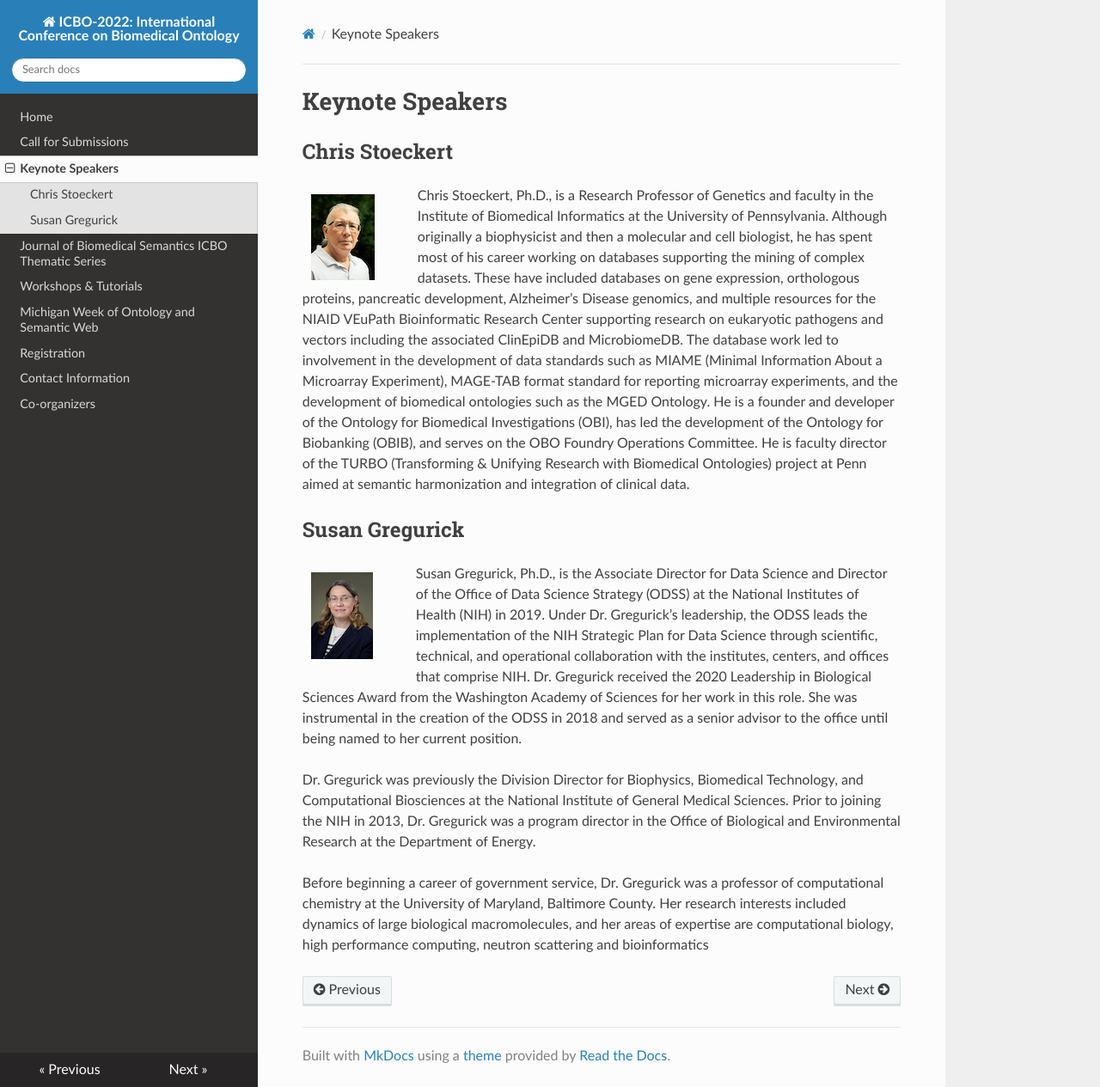
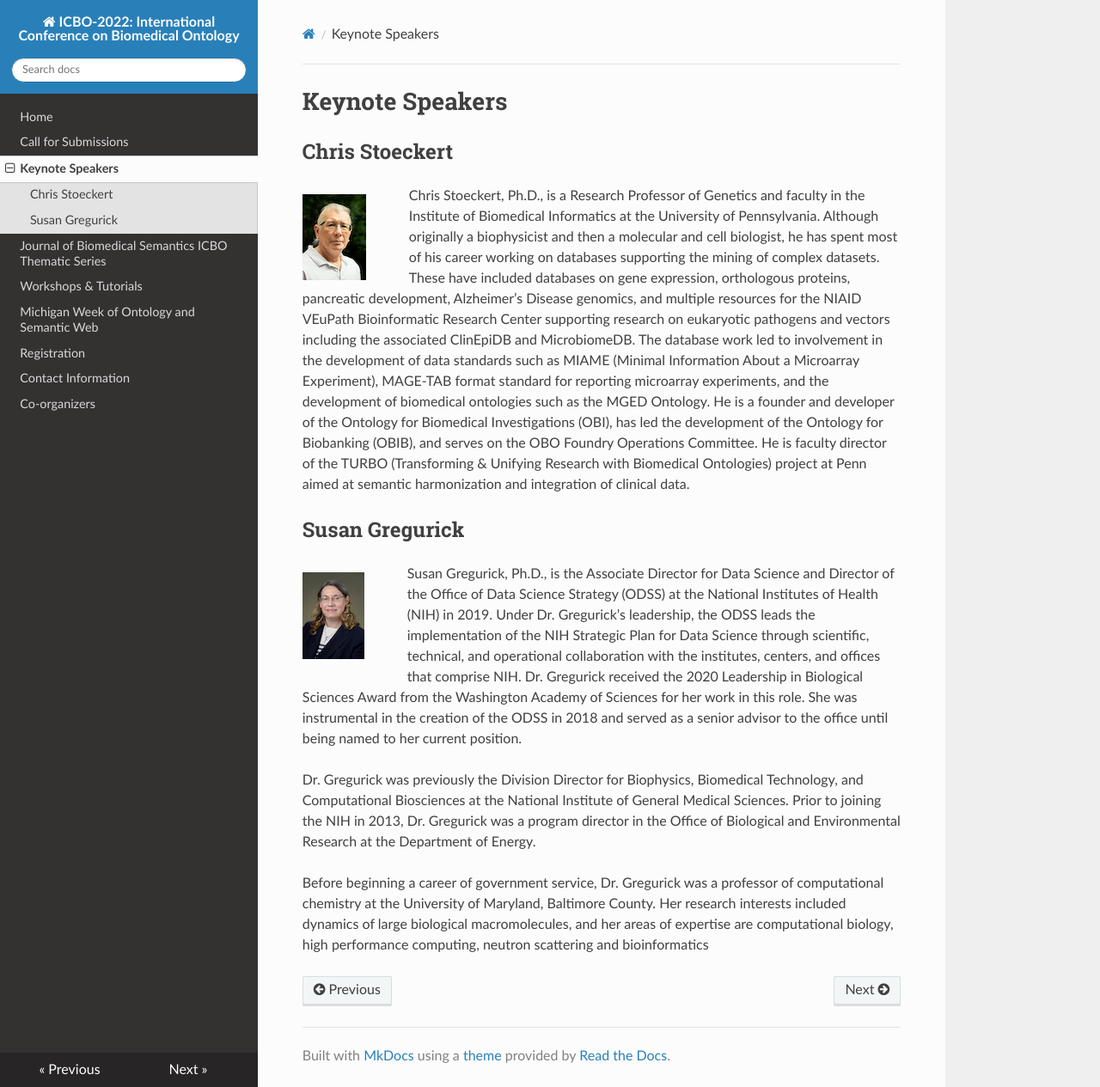
Before and after one commit to johnbeve/BFO-Organization, an MkDocs documentation site: the page built from docs/keynote-speakers.md, in a window 1280 px wide and 1265 px high. Shown: the whole window at 86% size. Built offline with MkDocs 1.6.1, drawn with Linux system fonts in a browser that asks for light colours; nearby versions of some CDN libraries.

Commit message:
Update keynote-speakers.md

```diff
--- a/docs/keynote-speakers.md
+++ b/docs/keynote-speakers.md
@@ -4,7 +4,7 @@
 <!--
 Due to the way that read the docs processes images, you have to go up one level to access the images directory (e.g., src='../images/<file name>').
 -->
-<img src='../images/chris-stoeckert.png' align='left' style='margin:10px 50px 10px 10px' />
+<img src='../images/chris-stoeckert.png' align='left' style='margin:10px 50px 10px 0px' />
 
 
 Chris Stoeckert, Ph.D., is a Research Professor of Genetics and faculty in the Institute of Biomedical Informatics at the University of Pennsylvania. Although originally a biophysicist and then a molecular and cell biologist, he has spent most of his career working on databases supporting the mining of complex datasets. These have included databases on gene expression, orthologous proteins, pancreatic development, Alzheimer’s Disease genomics, and multiple resources for the NIAID VEuPath Bioinformatic Research Center supporting research on eukaryotic pathogens and vectors including the associated ClinEpiDB and MicrobiomeDB. The database work led to involvement in the development of data standards such as MIAME (Minimal Information About a Microarray Experiment), MAGE-TAB format standard for reporting microarray experiments, and the development of biomedical ontologies such as the MGED Ontology. He is a founder and developer of the Ontology for Biomedical Investigations (OBI), has led the development of the Ontology for Biobanking (OBIB), and serves on the OBO Foundry Operations Committee. He is faculty director of the TURBO (Transforming & Unifying Research with Biomedical Ontologies) project at Penn aimed at semantic harmonization and integration of clinical data.
@@ -13,7 +13,7 @@ Chris Stoeckert, Ph.D., is a Research Professor of Genetics and faculty in the I
 <!--
 Due to the way that read the docs processes images, you have to go up one level to access the images directory (e.g., src='../images/<file name>').
 -->
-<img src='../images/susan-gregurick.png' align='left' style='margin:10px 50px 10px 10px' />
+<img src='../images/susan-gregurick.png' align='left' style='margin:10px 50px 10px 0px' />
 
 Susan Gregurick, Ph.D., is the Associate Director for Data Science and Director of the Office of Data Science Strategy (ODSS) at the National Institutes of Health (NIH) in 2019. Under Dr. Gregurick’s leadership, the ODSS leads the implementation of the NIH Strategic Plan for Data Science through scientific, technical, and operational collaboration with the institutes, centers, and offices that comprise NIH. Dr. Gregurick received the 2020 Leadership in Biological Sciences Award from the Washington Academy of Sciences for her work in this role. She was instrumental in the creation of the ODSS in 2018 and served as a senior advisor to the office until being named to her current position.
 
```
